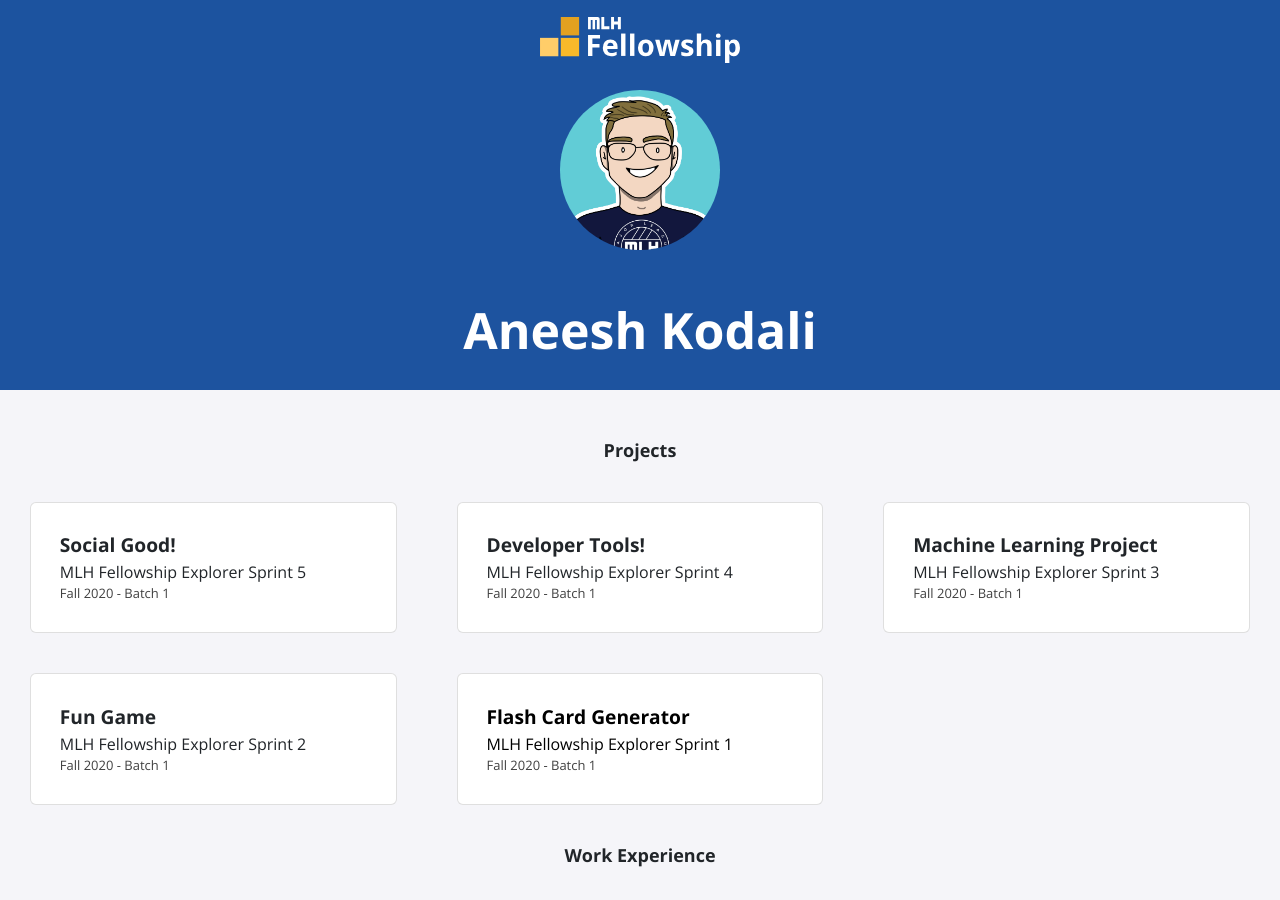
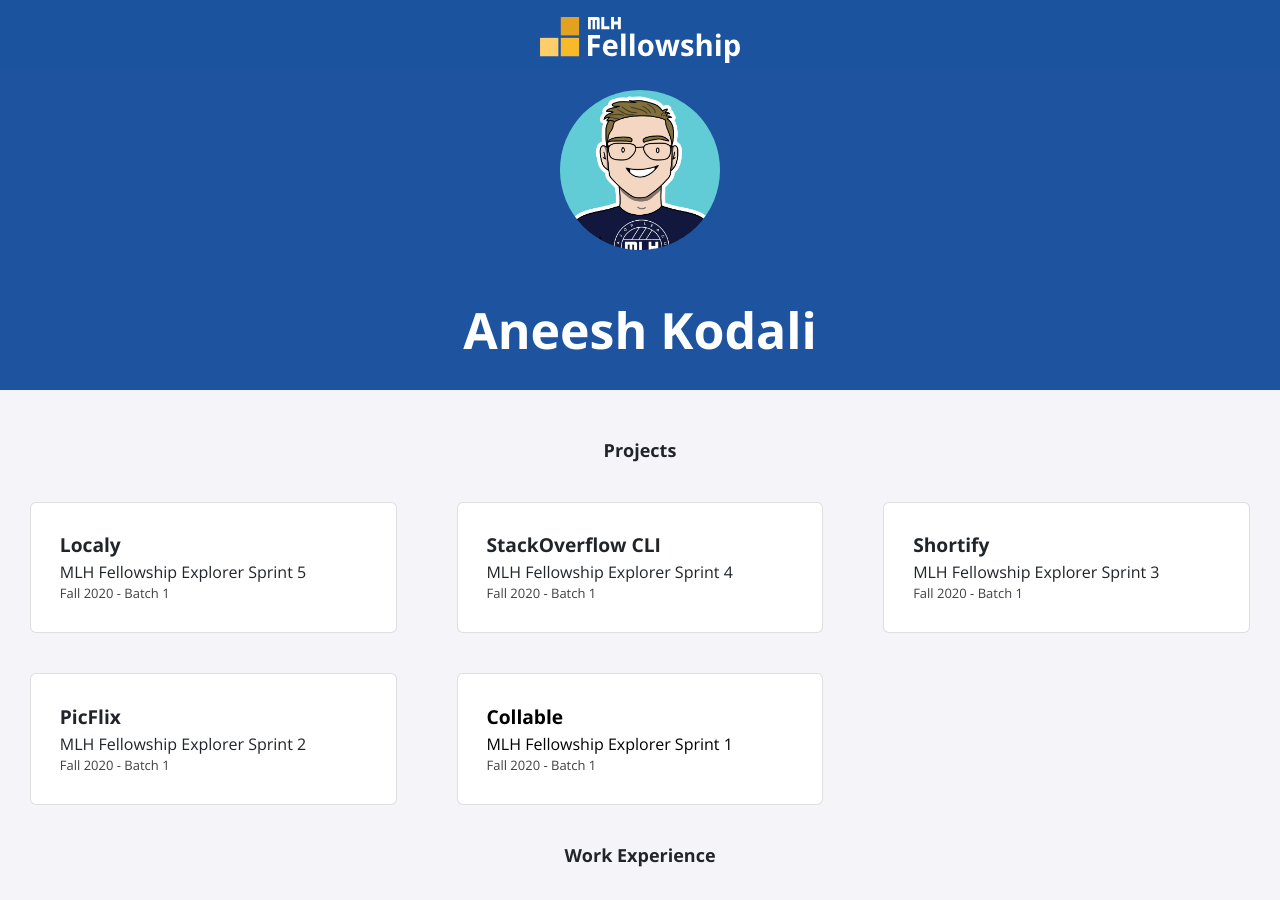
Before and after one commit to aneeshkodali/portfolio, a Jekyll site: the page built from index.html, in a window 1280 px wide and 900 px high. Built offline with Jekyll 4.4.1, drawn with Linux system fonts in a browser that asks for light colours; nearby versions of some CDN libraries.

Commit message:
Complete projects.yml

```diff
--- a/_data/projects.yml
+++ b/_data/projects.yml
@@ -1,20 +1,20 @@
-- title: Social Good!
+- title: Localy
   event: MLH Fellowship Explorer Sprint 5
   date: Fall 2020 - Batch 1
 
-- title: Developer Tools!
+- title: StackOverflow CLI
   event: MLH Fellowship Explorer Sprint 4
   date: Fall 2020 - Batch 1
 
-- title: Machine Learning Project
+- title: Shortify
   event: MLH Fellowship Explorer Sprint 3
   date: Fall 2020 - Batch 1
 
-- title: Fun Game
+- title: PicFlix
   event: MLH Fellowship Explorer Sprint 2
   date: Fall 2020 - Batch 1
 
-- title: Flash Card Generator
+- title: Collable
   event: MLH Fellowship Explorer Sprint 1
   date: Fall 2020 - Batch 1
   page-name: sprint1
```
